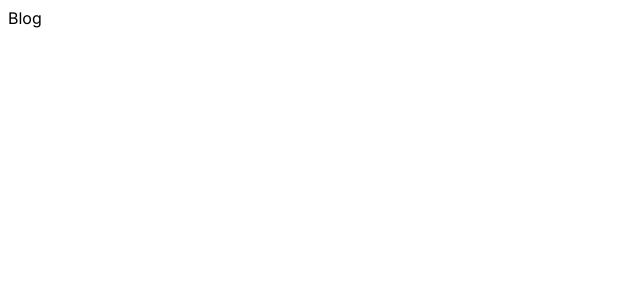
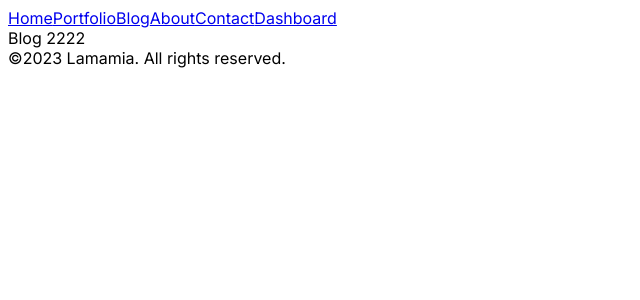
Before and after one commit to AliNazari-dev/next-Blog-Project, a Next.js app: page /blog in a window 1280 px wide. Shown: the top 300 px of the page, without its empty margins (0-640 px from the left). Built offline with nearby package versions, Linux system fonts and the light colour scheme.

Commit message:
layout & components done

```diff
--- a/src/app/blog/page.jsx
+++ b/src/app/blog/page.jsx
@@ -1,7 +1,7 @@
 import React from "react";
 
 const Blog = () => {
-  return <div>Blog</div>;
+  return <div>Blog 2222</div>;
 };
 
 export default Blog;
--- /dev/null
+++ b/src/app/contact/loading.jsx
@@ -0,0 +1,5 @@
+import React from "react";
+
+export const Loading = () => {
+  return <div>loading</div>;
+};
--- a/src/app/layout.js
+++ b/src/app/layout.js
@@ -1,17 +1,23 @@
 // import './globals.css'
-import { Inter } from 'next/font/google'
+import Footer from "@/components/footer/Footer";
+import Navbar from "@/components/navabar/Navbar";
+import { Inter } from "next/font/google";
 
-const inter = Inter({ subsets: ['latin'] })
+const inter = Inter({ subsets: ["latin"] });
 
 export const metadata = {
-  title: 'Create Next App',
-  description: 'Generated by create next app',
-}
+  title: "Create Next App",
+  description: "Generated by create next app",
+};
 
 export default function RootLayout({ children }) {
   return (
-    <html lang="en">
-      <body className={inter.className}>{children}</body>
+    <html lang='en'>
+      <body className={inter.className}>
+        <Navbar />
+        {children}
+        <Footer />
+      </body>
     </html>
-  )
+  );
 }
--- /dev/null
+++ b/src/components/footer/Footer.jsx
@@ -0,0 +1,13 @@
+import React from "react";
+
+function Footer() {
+  return (
+    <div>
+      <div>
+        <div>©2023 Lamamia. All rights reserved.</div>
+      </div>
+    </div>
+  );
+}
+
+export default Footer;
--- /dev/null
+++ b/src/components/navabar/Navbar.jsx
@@ -0,0 +1,51 @@
+import Link from "next/link";
+import React from "react";
+
+const links = [
+  {
+    id: 1,
+    title: "Home",
+    url: "/",
+  },
+  {
+    id: 2,
+    title: "Portfolio",
+    url: "/portfolio",
+  },
+  {
+    id: 3,
+    title: "Blog",
+    url: "/blog",
+  },
+  {
+    id: 4,
+    title: "About",
+    url: "/about",
+  },
+  {
+    id: 5,
+    title: "Contact",
+    url: "/contact",
+  },
+  {
+    id: 6,
+    title: "Dashboard",
+    url: "/dashboard",
+  },
+];
+
+function Navbar() {
+  return (
+    <div>
+      <div>
+        {links.map((link) => (
+          <Link href={link.url} key={link.id}>
+            {link.title}
+          </Link>
+        ))}
+      </div>
+    </div>
+  );
+}
+
+export default Navbar;
```
Also changed, not shown: src/app/contact/error.jsx (added, +7 -0 lines).
